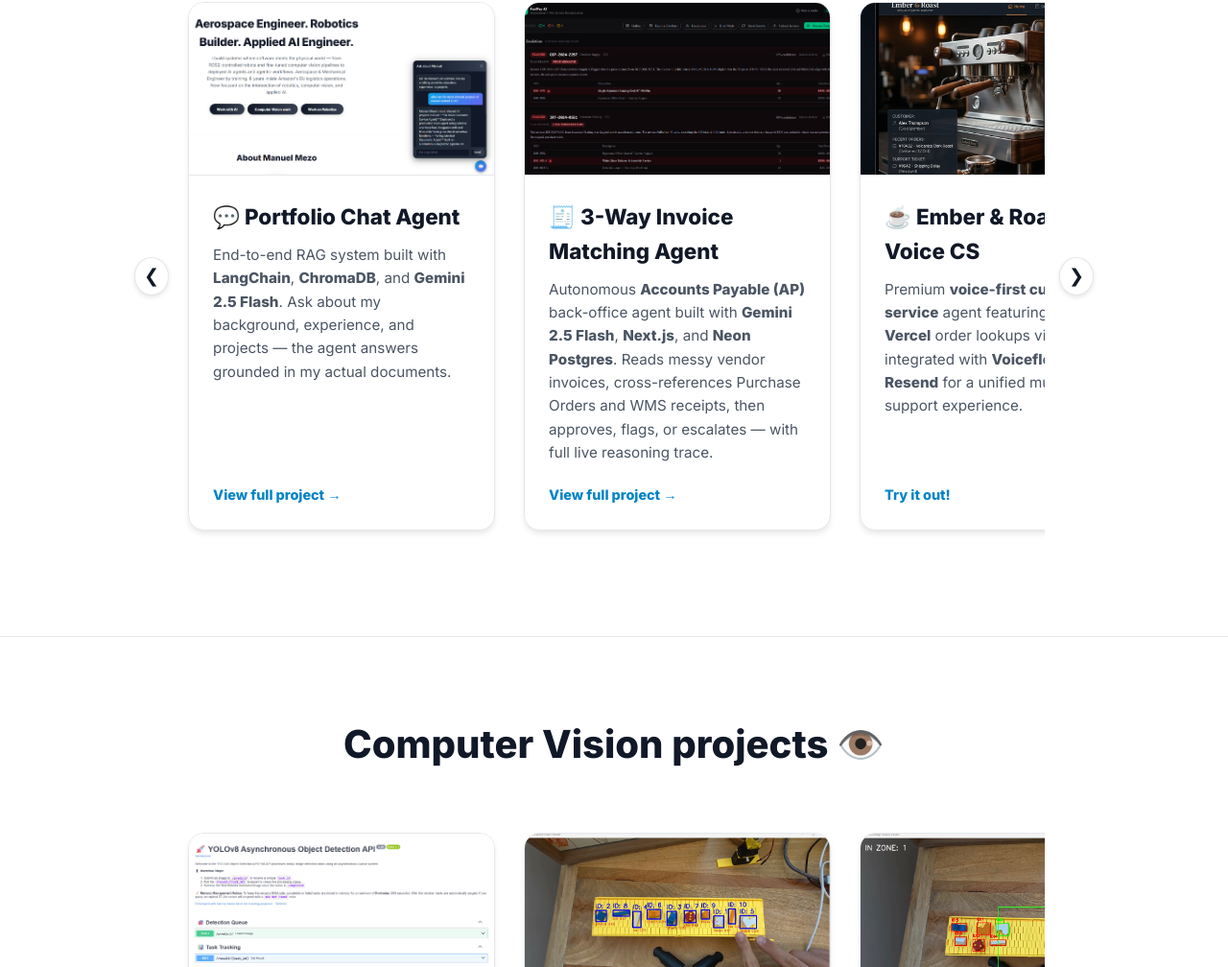
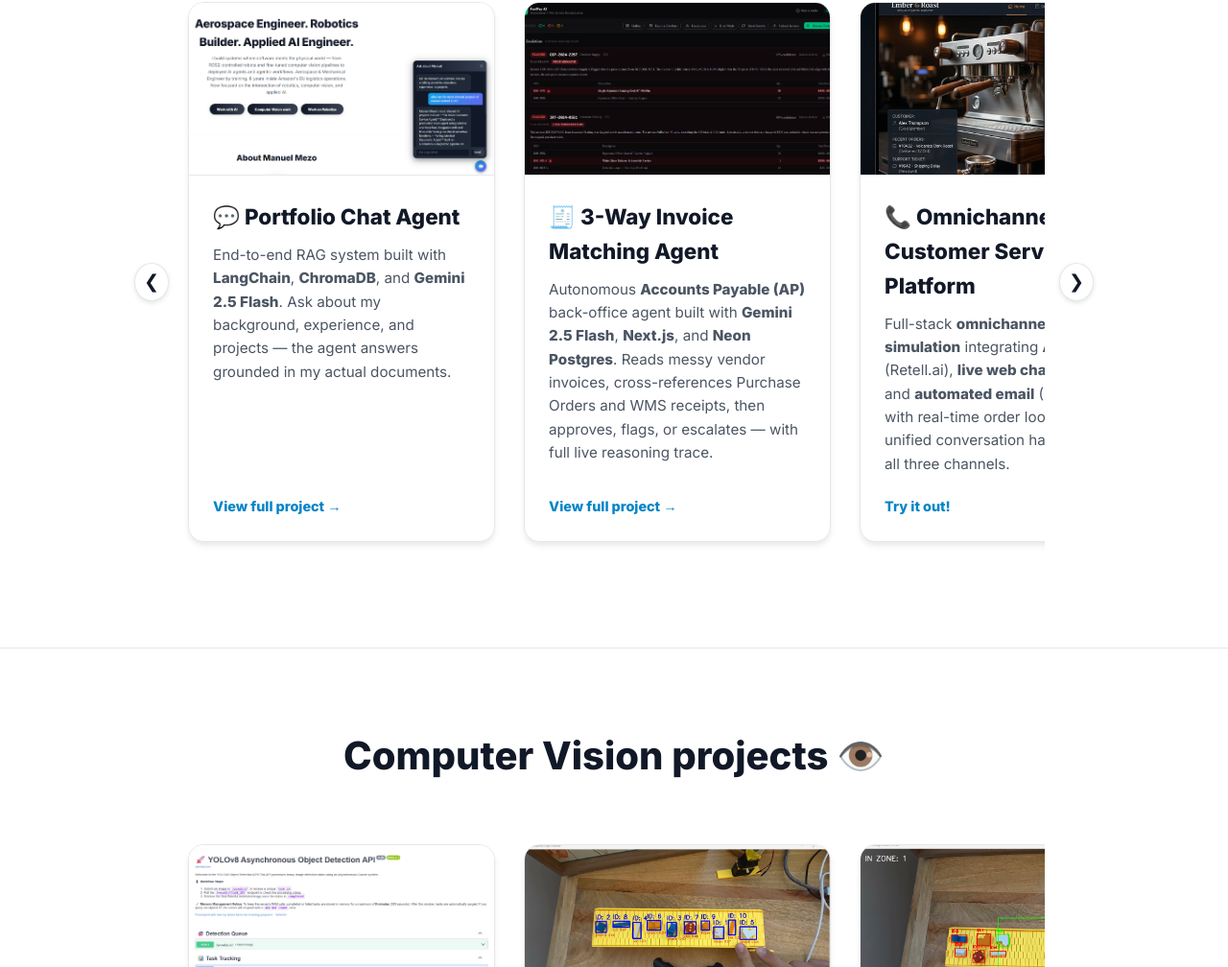
Before and after one commit to manumezog/ManuelMezoMyWebCV, a plain HTML site: page index.html in a window 1280 px wide. Shown: the part 5833-6841 px from the top of the page at 96% size. Drawn offline with Linux system fonts and the light colour scheme; grey boxes are pictures that could not be loaded.

Commit message:
refactor: rename coffee brand card to Omnichannel AI CS Platform

```diff
--- a/index.html
+++ b/index.html
@@ -706,11 +706,11 @@
 
                     <div class="project-card">
                         <div class="project-img-container">
-                            <img src="project-coffee-cs.png" alt="Ember & Roast AI Customer Service" class="project-img">
+                            <img src="project-coffee-cs.png" alt="Omnichannel AI Customer Service Platform" class="project-img">
                         </div>
                         <div class="project-content">
-                            <h4>☕ Ember & Roast — AI Voice CS</h4>
-                            <p>Premium <b>voice-first customer service</b> agent featuring real-time <b>Vercel</b> order lookups via <b>Retell.ai</b>, integrated with <b>Voiceflow</b> and <b>Resend</b> for a unified multi-channel support experience.</p>
+                            <h4>📞 Omnichannel AI Customer Service Platform</h4>
+                            <p>Full-stack <b>omnichannel CS simulation</b> integrating <b>AI voice calls</b> (Retell.ai), <b>live web chat</b> (Voiceflow), and <b>automated email</b> (Resend) — with real-time order lookups and unified conversation handling across all three channels.</p>
                             <a href="https://coffee-cs.vercel.app" target="_blank">Try it out!</a>
                         </div>
                     </div>
```
